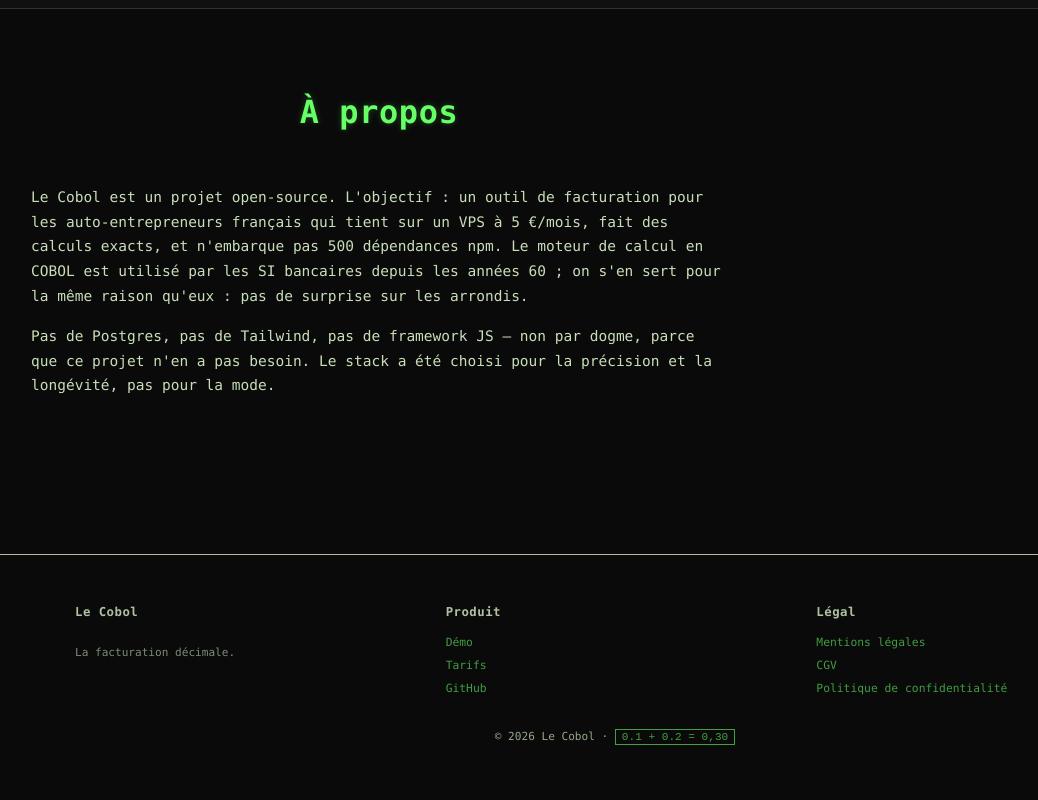
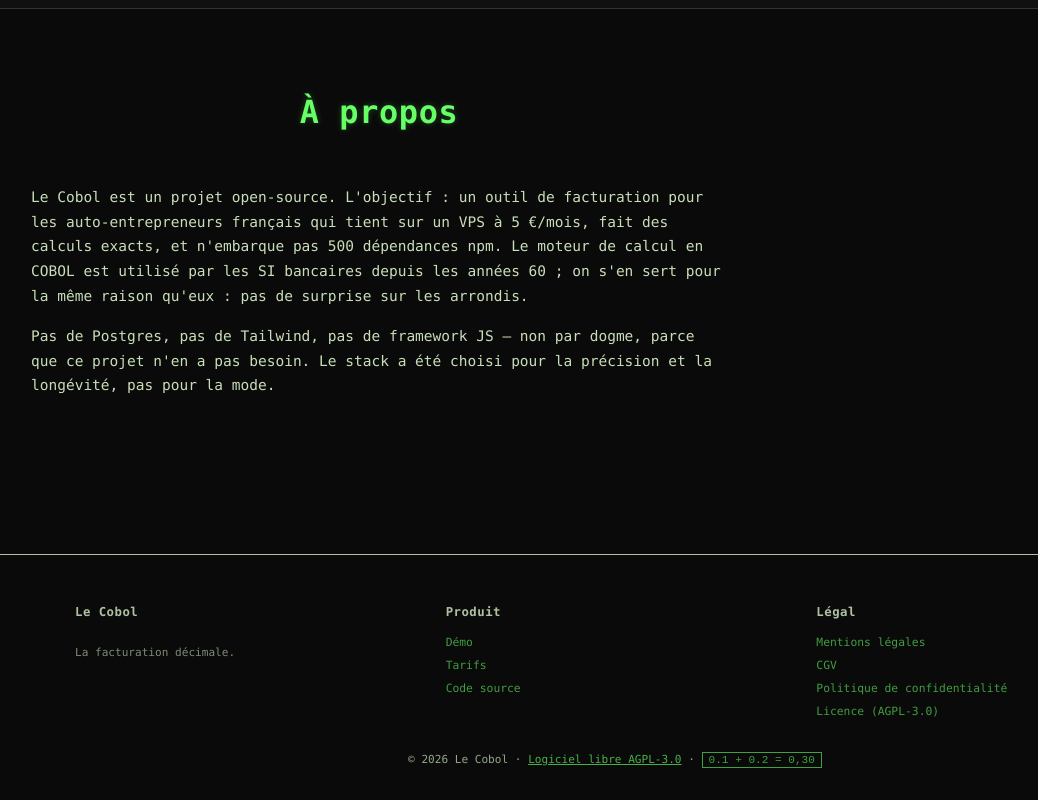
Before and after one commit to FredBourouliou/Webstack---Portfolio-Project---Pitch, a plain HTML site: page Cobill/web/index.html in a window 1280 px wide. Shown: the part 5195-5995 px from the top of the page, without its empty margins (25-1063 px from the left). Before the commit the page ends 5972 px from the top, so only its background shows below. Drawn offline with Linux system fonts and the light colour scheme.

Commit message:
Switch LICENSE to AGPL-3.0
Replace the placeholder restrictive license with AGPL-3.0,
consistent with the project's self-hosted open-source positioning
and with AGPL-licensed dependencies (Ghostscript).

- LICENSE: verbatim AGPL-3.0 text + copyright header
- README.md: add Licence section pointing to LICENSE
- Cobill/web/index.html: surface licence + source link in footer
  (satisfies AGPL §13 for network-server use)

```diff
--- a/Cobill/web/index.html
+++ b/Cobill/web/index.html
@@ -327,17 +327,19 @@
                 <strong>Produit</strong>
                 <a href="/login.html">Démo</a>
                 <a href="#pricing">Tarifs</a>
-                <a href="https://github.com/lecobol/lecobol">GitHub</a>
+                <a href="https://github.com/lecobol/lecobol">Code source</a>
             </div>
             <div>
                 <strong>Légal</strong>
                 <a href="/mentions-legales.html">Mentions légales</a>
                 <a href="/cgv.html">CGV</a>
                 <a href="/confidentialite.html">Politique de confidentialité</a>
+                <a href="https://github.com/lecobol/lecobol/blob/main/LICENSE">Licence (AGPL-3.0)</a>
             </div>
         </div>
         <p class="copyright">
             &copy; 2026 Le Cobol &middot;
+            <a href="https://github.com/lecobol/lecobol">Logiciel libre AGPL-3.0</a> &middot;
             <code>0.1&nbsp;+&nbsp;0.2&nbsp;=&nbsp;0,30</code>
         </p>
     </footer>
```
Also changed, not shown: 2 other files.
